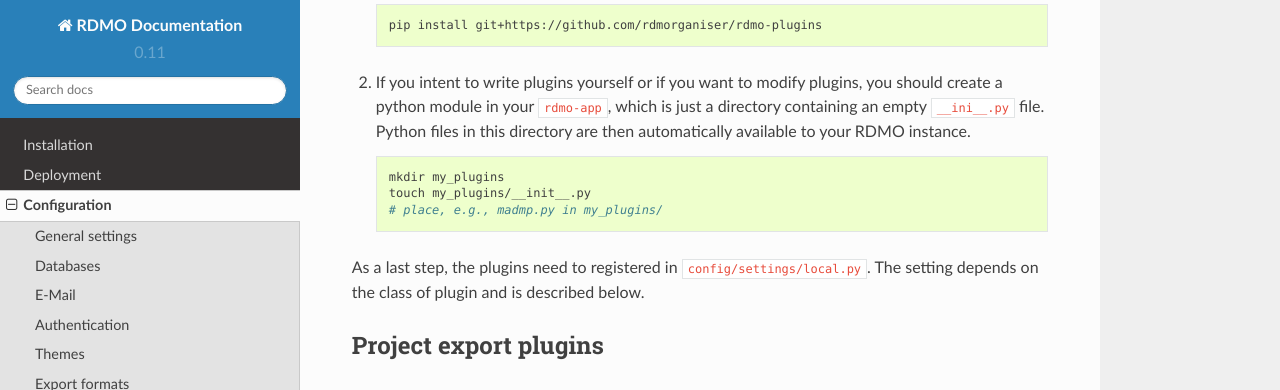
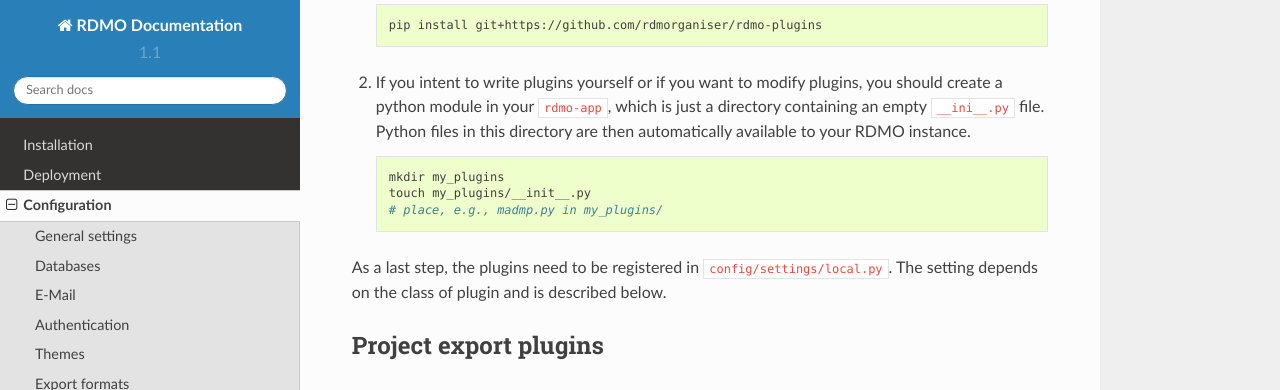
Before and after one commit to rdmorganiser/rdmo-docs, a Sphinx documentation site: the page built from docs/configuration/plugins.md, in a window 1280 px wide and 900 px high, scrolled down 776 px. Shown: the top 390 px of the window. Built offline with Sphinx 7.4.7 and the Read the Docs theme 2.0.0, drawn with Linux system fonts in a browser that asks for light colours.

Commit message:
Bump rdmo version in conf.py

````diff
--- a/docs/conf.py
+++ b/docs/conf.py
@@ -1,6 +1,6 @@
 # -*- coding: utf-8 -*-
 
-RDMO_VERSION = '0.11'
+RDMO_VERSION = '1.1'
 
 # RDMO Documentation documentation build configuration file, created by
 # sphinx-quickstart on Fri Mar  3 11:25:56 2017.
--- a/docs/configuration/plugins.md
+++ b/docs/configuration/plugins.md
@@ -30,7 +30,7 @@
 	# place, e.g., madmp.py in my_plugins/
 	```
 
-As a last step, the plugins need to registered in `config/settings/local.py`. The setting depends on the class of plugin and is described below.
+As a last step, the plugins need to be registered in `config/settings/local.py`. The setting depends on the class of plugin and is described below.
 
 ## Project export plugins
 
````
